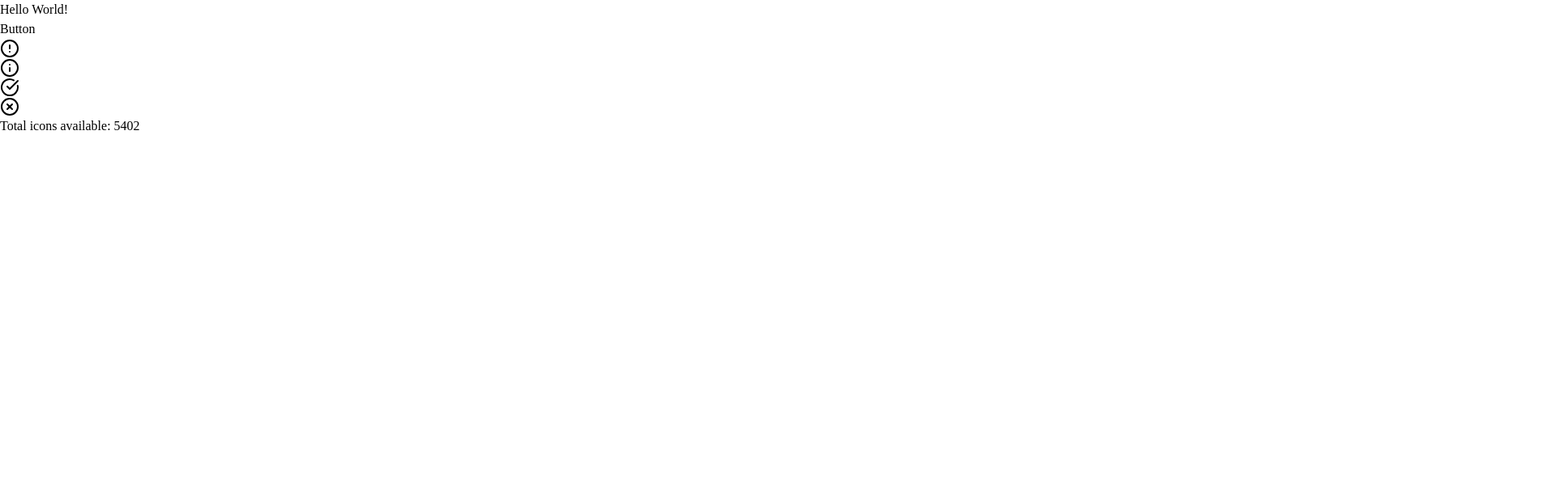
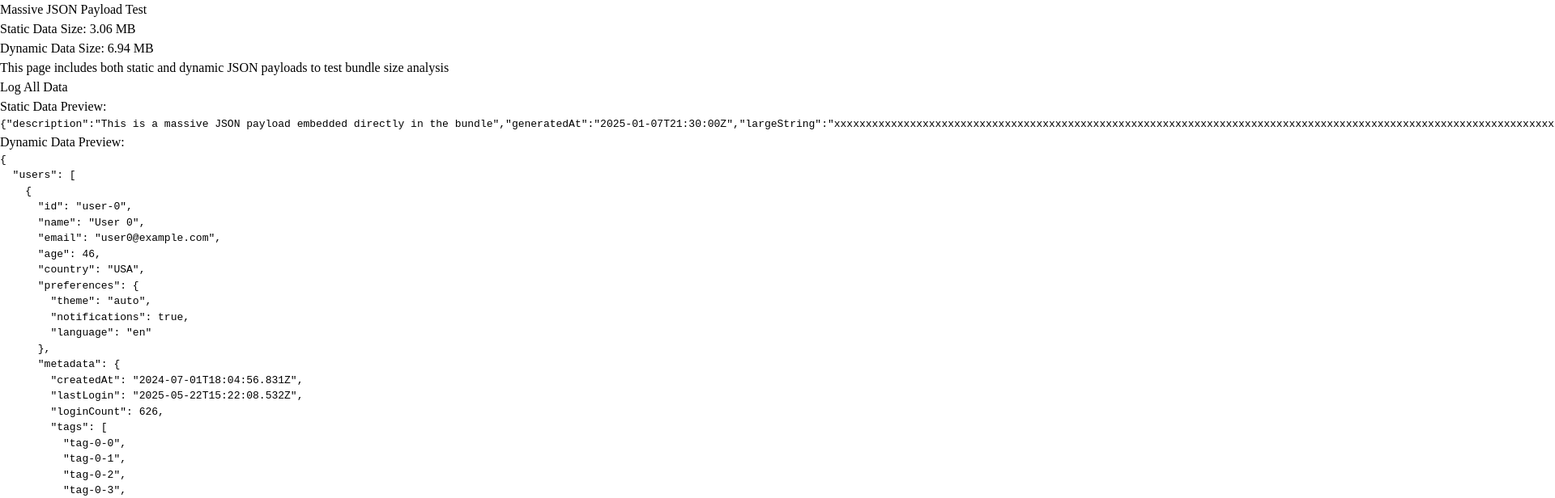
Before and after one commit to gruckion/nextjs-performance-first, a Next.js app in the folder apps/web/: page / in a window 1280 px wide. Shown: the top 616 px of the page at 81% size, 1920 px wide, since content can reach past the window. Built offline with nearby package versions, Linux system fonts and the light colour scheme.

Commit message:
chore: test with big data payload

```diff
--- /dev/null
+++ b/apps/web/app/massive-data.ts
@@ -0,0 +1,26 @@
+// This file contains a massive static data export to test bundle size
+export const MASSIVE_STATIC_DATA = {
+  description: "This is a massive JSON payload embedded directly in the bundle",
+  generatedAt: "2025-01-07T21:30:00Z",
+  // Create a very large string by repeating data
+  largeString: "x".repeat(1000000), // 1MB of 'x' characters
+  users: Array.from({ length: 1000 }, (_, i) => ({
+    id: i,
+    name: `User ${i}`,
+    email: `user${i}@example.com`,
+    description: `This is a very long description for user ${i} that contains lots of text to increase the bundle size. `.repeat(10),
+  })),
+  products: Array.from({ length: 500 }, (_, i) => ({
+    id: i,
+    name: `Product ${i}`,
+    description: `Product description ${i} `.repeat(50),
+    metadata: {
+      tags: Array.from({ length: 20 }, (_, j) => `tag-${i}-${j}`),
+      attributes: Object.fromEntries(
+        Array.from({ length: 30 }, (_, j) => [`attr-${j}`, `value-${i}-${j}`])
+      ),
+    },
+  })),
+};
+
+export const MASSIVE_STRING = JSON.stringify(MASSIVE_STATIC_DATA);
--- a/apps/web/app/page.tsx
+++ b/apps/web/app/page.tsx
@@ -1,25 +1,110 @@
 import { Button } from "@workspace/ui/components/button";
-import * as LucideIcons from "lucide-react";
+import { MASSIVE_STATIC_DATA, MASSIVE_STRING } from "./massive-data";
+
+// Generate a massive static JSON payload at build time
+const generateMassiveData = () => {
+	const data = {
+		users: Array.from({ length: 1000 }, (_, i) => ({
+			id: `user-${i}`,
+			name: `User ${i}`,
+			email: `user${i}@example.com`,
+			age: Math.floor(Math.random() * 50) + 20,
+			country: ["USA", "UK", "Canada", "Australia", "Germany"][
+				Math.floor(Math.random() * 5)
+			],
+			preferences: {
+				theme: ["dark", "light", "auto"][Math.floor(Math.random() * 3)],
+				notifications: Math.random() > 0.5,
+				language: ["en", "es", "fr", "de", "it"][Math.floor(Math.random() * 5)],
+			},
+			metadata: {
+				createdAt: new Date(
+					Date.now() - Math.random() * 365 * 24 * 60 * 60 * 1000,
+				).toISOString(),
+				lastLogin: new Date(
+					Date.now() - Math.random() * 30 * 24 * 60 * 60 * 1000,
+				).toISOString(),
+				loginCount: Math.floor(Math.random() * 1000),
+				tags: Array.from({ length: 10 }, (_, j) => `tag-${i}-${j}`),
+			},
+			settings: Array.from({ length: 50 }, (_, j) => ({
+				key: `setting-${j}`,
+				value: `value-${i}-${j}`,
+				enabled: Math.random() > 0.5,
+			})),
+		})),
+		products: Array.from({ length: 500 }, (_, i) => ({
+			id: `product-${i}`,
+			name: `Product ${i}`,
+			description: `This is a detailed description for product ${i}. `.repeat(
+				10,
+			),
+			price: (Math.random() * 1000).toFixed(2),
+			categories: Array.from({ length: 5 }, (_, j) => `category-${j}`),
+			inventory: {
+				available: Math.floor(Math.random() * 1000),
+				reserved: Math.floor(Math.random() * 100),
+				warehouse: Array.from({ length: 10 }, (_, j) => ({
+					location: `warehouse-${j}`,
+					quantity: Math.floor(Math.random() * 100),
+				})),
+			},
+		})),
+		analytics: {
+			daily: Array.from({ length: 365 }, (_, i) => ({
+				date: new Date(Date.now() - i * 24 * 60 * 60 * 1000).toISOString(),
+				views: Math.floor(Math.random() * 10000),
+				clicks: Math.floor(Math.random() * 5000),
+				conversions: Math.floor(Math.random() * 1000),
+				revenue: (Math.random() * 10000).toFixed(2),
+			})),
+		},
+	};
+
+	return data;
+};
+
+// Generate the data at build time - this will be included in the bundle
+const MASSIVE_JSON_DATA = generateMassiveData();
+const JSON_STRING = JSON.stringify(MASSIVE_JSON_DATA, null, 2);
 
 export default function Page() {
-	// This will force the entire lucide-react library to be included
-	const iconNames = Object.keys(LucideIcons);
-	console.log(`Loaded ${iconNames.length} icons`);
-
 	return (
-		<div className="flex items-center justify-center min-h-svh">
-			<div className="flex flex-col items-center justify-center gap-4">
-				<h1 className="text-2xl font-bold">Hello World!</h1>
-				<Button size="sm">Button</Button>
-				<div className="flex gap-2">
-					<LucideIcons.AlertCircle className="w-6 h-6" />
-					<LucideIcons.Info className="w-6 h-6" />
-					<LucideIcons.CheckCircle className="w-6 h-6" />
-					<LucideIcons.XCircle className="w-6 h-6" />
+		<div className="min-h-screen p-8">
+			<div className="max-w-6xl mx-auto">
+				<h1 className="text-3xl font-bold mb-4">Massive JSON Payload Test</h1>
+				<p className="text-lg mb-2">
+					Static Data Size: {(MASSIVE_STRING.length / 1024 / 1024).toFixed(2)}{" "}
+					MB
+				</p>
+				<p className="text-lg mb-2">
+					Dynamic Data Size: {(JSON_STRING.length / 1024 / 1024).toFixed(2)} MB
+				</p>
+				<p className="text-sm text-gray-600 mb-4">
+					This page includes both static and dynamic JSON payloads to test
+					bundle size analysis
+				</p>
+				<Button
+					onClick={() => {
+						console.log("Static data:", MASSIVE_STATIC_DATA);
+						console.log("Dynamic data:", MASSIVE_JSON_DATA);
+						alert(
+							`Static: ${MASSIVE_STATIC_DATA.users.length} users, Dynamic: ${MASSIVE_JSON_DATA.users.length} users`,
+						);
+					}}
+				>
+					Log All Data
+				</Button>
+				<div className="mt-8 p-4 bg-gray-100 rounded-lg overflow-auto max-h-96">
+					<h2 className="font-bold mb-2">Static Data Preview:</h2>
+					<pre className="text-xs whitespace-pre-wrap font-mono mb-4">
+						{MASSIVE_STRING.slice(0, 2000)}...
+					</pre>
+					<h2 className="font-bold mb-2">Dynamic Data Preview:</h2>
+					<pre className="text-xs whitespace-pre-wrap font-mono">
+						{JSON_STRING.slice(0, 2000)}...
+					</pre>
 				</div>
-				<p className="text-sm text-gray-500">
-					Total icons available: {iconNames.length}
-				</p>
 			</div>
 		</div>
 	);
```
